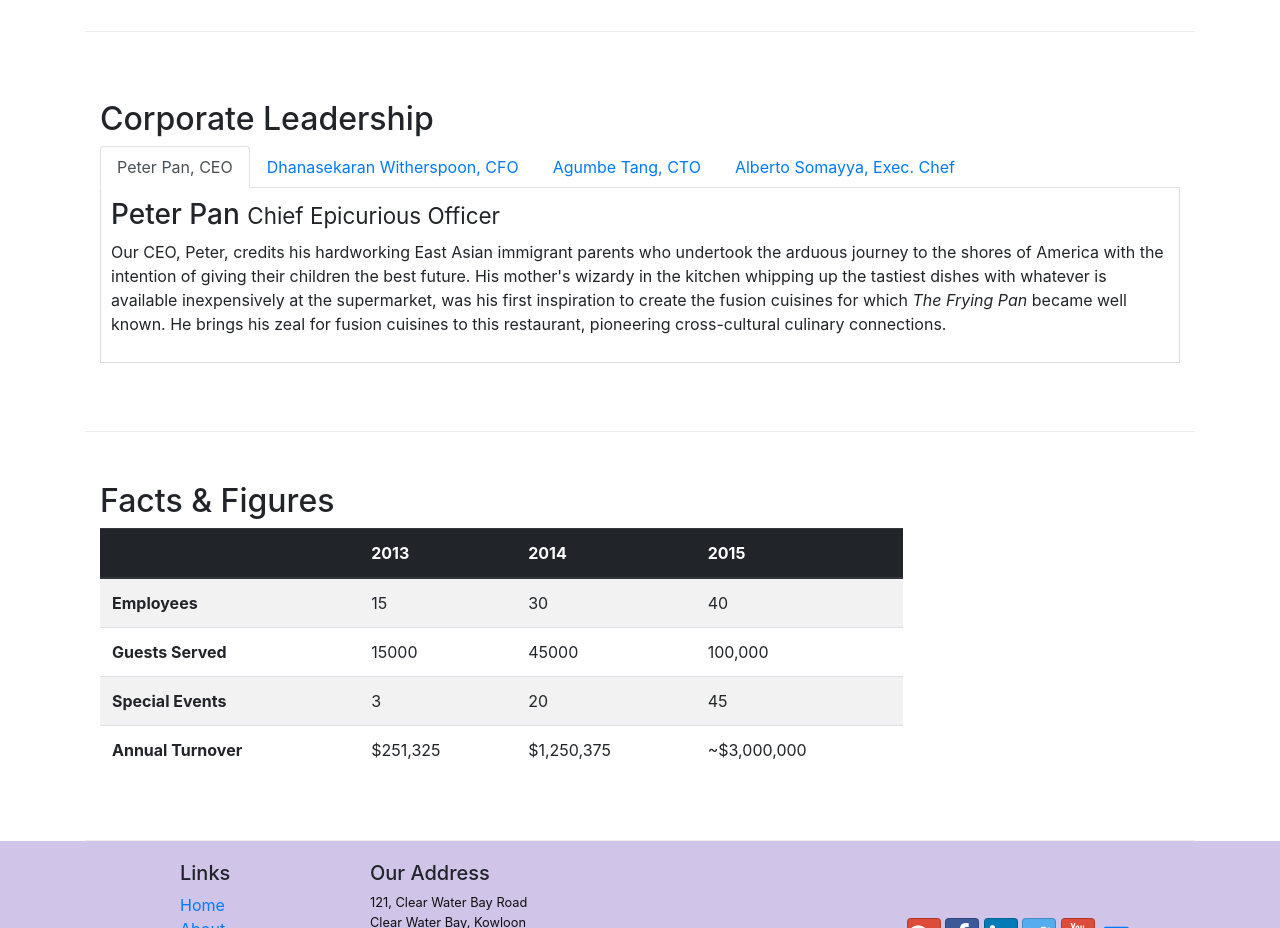
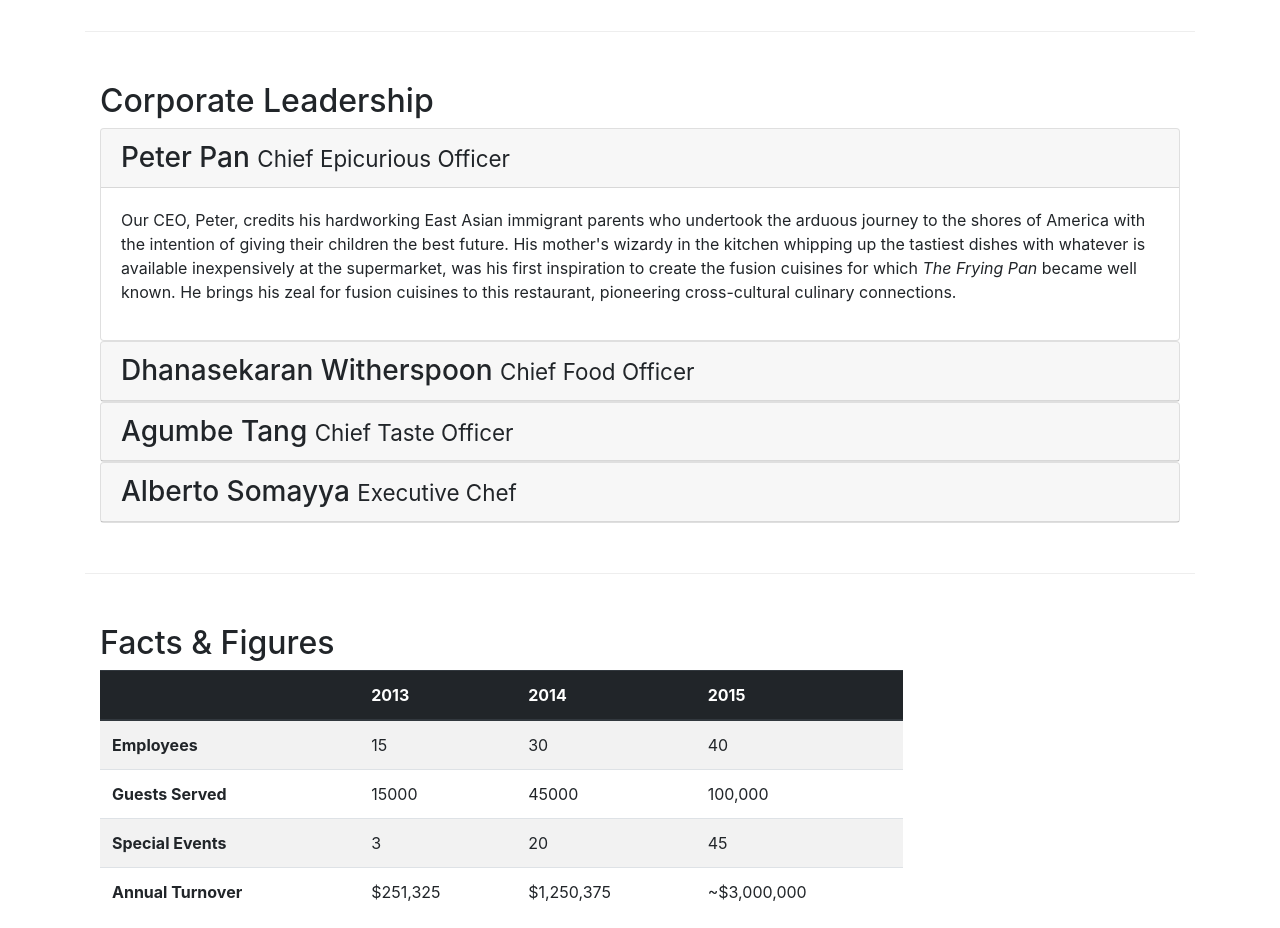
Before and after one commit to marcstoffels/Bootstrap4, a website: page aboutus.html in a window 1280 px wide. Shown: the part 940-1868 px from the top of the page. Drawn offline with nearby package versions, Linux system fonts and the light colour scheme.

Commit message:
Accordion

```diff
--- a/aboutus.html
+++ b/aboutus.html
@@ -99,36 +99,61 @@
         <div class="row row-content align-items-center">
             <div class="col-12 col-sm">
                 <h2>Corporate Leadership</h2>
-                <ul class="nav nav-tabs">
-                    <li class="nav-item">
-                        <a class="nav-link active" href="#peter" role="tab" data-toggle="tab">Peter Pan, CEO</a>
-                    </li>
-                    <li class="nav-item">
-                        <a class="nav-link" href="#danny" role="tab" data-toggle="tab">Dhanasekaran Witherspoon, CFO</a>
-                    </li>
-                    <li class="nav-item">
-                        <a class="nav-link" href="#agumbe" role="tab" data-toggle="tab">Agumbe Tang, CTO</a>
-                    </li>
-                    <li class="nav-item">
-                        <a class="nav-link" href="#alberto" role="tab" data-toggle="tab">Alberto Somayya, Exec. Chef</a>
-                    </li>
-                </ul>
-                <div class="tab-content">
-                    <div role="tabpanel"class="tab-pane fade show active" id="peter">
-                        <h3>Peter Pan <small>Chief Epicurious Officer</small></h3>
-                        <p class="d-none d-sm-block">Our CEO, Peter, credits his hardworking East Asian immigrant parents who undertook the arduous journey to the shores of America with the intention of giving their children the best future. His mother's wizardy in the kitchen whipping up the tastiest dishes with whatever is available inexpensively at the supermarket, was his first inspiration to create the fusion cuisines for which <em>The Frying Pan</em> became well known. He brings his zeal for fusion cuisines to this restaurant, pioneering cross-cultural culinary connections.</p>
+
+                <div id="accordion">
+                    <div class="card">
+                        <div class="card-header" role="tab" id="peterhead">
+                            <h3 class="mb-0">
+                                <a data-toggle="collapse" data-target="#peter">Peter Pan <small>Chief Epicurious Officer</small>
+                                </a>
+                            </h3>
+                        </div>
+                        <div class="collapse show" id="peter" data-parent="#accordion">
+                            <div class="card-body">
+                                <p class="d-none d-sm-block">Our CEO, Peter, credits his hardworking East Asian immigrant parents who undertook the arduous journey to the shores of America with the intention of giving their children the best future. His mother's wizardy in the kitchen whipping up the tastiest dishes with whatever is available inexpensively at the supermarket, was his first inspiration to create the fusion cuisines for which <em>The Frying Pan</em> became well known. He brings his zeal for fusion cuisines to this restaurant, pioneering cross-cultural culinary connections.</p>
+                            </div>
+                        </div>
                     </div>
-                    <div role="tabpanel"class="tab-pane fade" id="danny">
-                        <h3>Dhanasekaran Witherspoon <small>Chief Food Officer</small></h3>
-                        <p class="d-none d-sm-block">Our CFO, Danny, as he is affectionately referred to by his colleagues, comes from a long established family tradition in farming and produce. His experiences growing up on a farm in the Australian outback gave him great appreciation for varieties of food sources. As he puts it in his own words, <em>Everything that runs, wins, and everything that stays, pays!</em></p>
+
+                    <div class="card">
+                        <div class="card-header" role="tab" id="dannyhead">
+                            <h3 class="mb-0">
+                                <a class="collapsed" data-toggle="collapse" data-target="#danny">Dhanasekaran Witherspoon <small>Chief Food Officer</small>
+                                </a>
+                            </h3>
+                        </div>
+                        <div class="collapse" id="danny" data-parent="#accordion">
+                            <div class="card-body">
+                                <p class="d-none d-sm-block">Our CFO, Danny, as he is affectionately referred to by his colleagues, comes from a long established family tradition in farming and produce. His experiences growing up on a farm in the Australian outback gave him great appreciation for varieties of food sources. As he puts it in his own words, <em>Everything that runs, wins, and everything that stays, pays!</em></p>
+                            </div>
+                        </div>
                     </div>
-                    <div role="tabpanel"class="tab-pane fade" id="agumbe">
-                        <h3>Agumbe Tang <small>Chief Taste Officer</small></h3>
-                        <p class="d-none d-sm-block">Blessed with the most discerning gustatory sense, Agumbe, our CTO, personally ensures that every dish that we serve meets his exacting tastes. Our chefs dread the tongue lashing that ensues if their dish does not meet his exacting standards. He lives by his motto, <em>You click only if you survive my lick.</em></p>
+
+                    <div class="card">
+                        <div class="card-header" role="tab" id="agumbehead">
+                            <h3 class="mb-0">
+                                <a class="collapsed" data-toggle="collapse" data-target="#agumbe">Agumbe Tang <small>Chief Taste Officer</small>
+                                </a>
+                            </h3>
+                        </div>
+                        <div class="collapse" id="agumbe" data-parent="#accordion">
+                            <div class="card-body">
+                                <p class="d-none d-sm-block">Blessed with the most discerning gustatory sense, Agumbe, our CTO, personally ensures that every dish that we serve meets his exacting tastes. Our chefs dread the tongue lashing that ensues if their dish does not meet his exacting standards. He lives by his motto, <em>You click only if you survive my lick.</em></p>
+                            </div>
+                        </div>
                     </div>
-                    <div role="tabpanel"class="tab-pane fade" id="alberto">
-                        <h3>Alberto Somayya <small>Executive Chef</small></h3>
-                        <p class="d-none d-sm-block">Award winning three-star Michelin chef with wide International experience having worked closely with whos-who in the culinary world, he specializes in creating mouthwatering Indo-Italian fusion experiences. He says, <em>Put together the cuisines from the two craziest cultures, and you get a winning hit! Amma Mia!</em></p>
+
+                    <div class="card">
+                        <div class="card-header" role="tab" id="albertohead">
+                            <h3 class="mb-0">
+                                <a class="collapsed" data-toggle="collapse" data-target="#alberto">Alberto Somayya <small>Executive Chef</small></a>
+                            </h3>
+                        </div>
+                        <div class="collapse" id="alberto" data-parent="#accordion">
+                            <div class="card-body">
+                                <p class="d-none d-sm-block">Award winning three-star Michelin chef with wide International experience having worked closely with whos-who in the culinary world, he specializes in creating mouthwatering Indo-Italian fusion experiences. He says, <em>Put together the cuisines from the two craziest cultures, and you get a winning hit! Amma Mia!</em></p>
+                            </div>
+                        </div>
                     </div>
                 </div>
             </div>
```
Also changed, not shown: deleted-code.html (added, +34 -0 lines).
